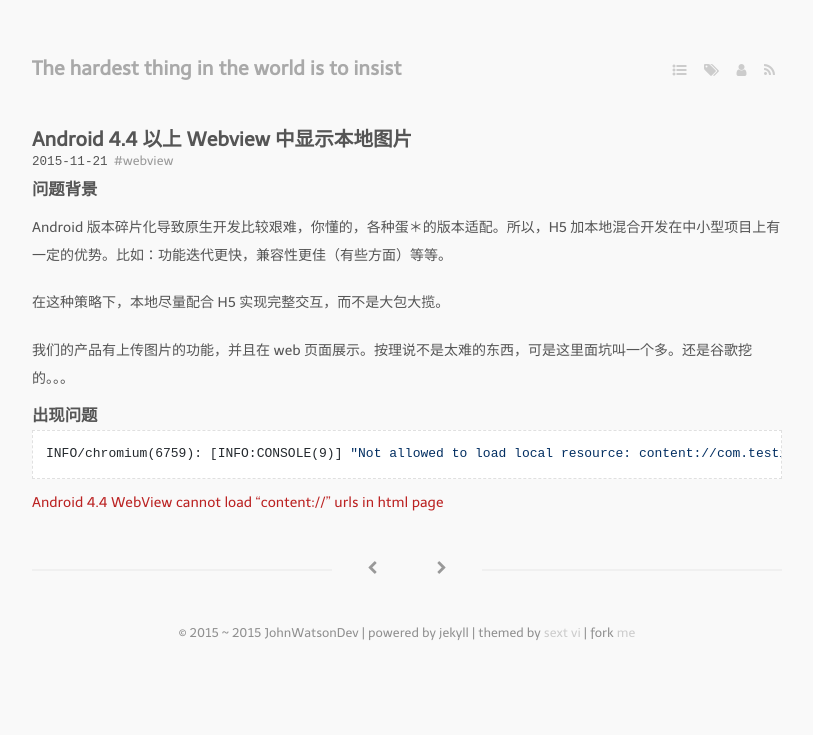
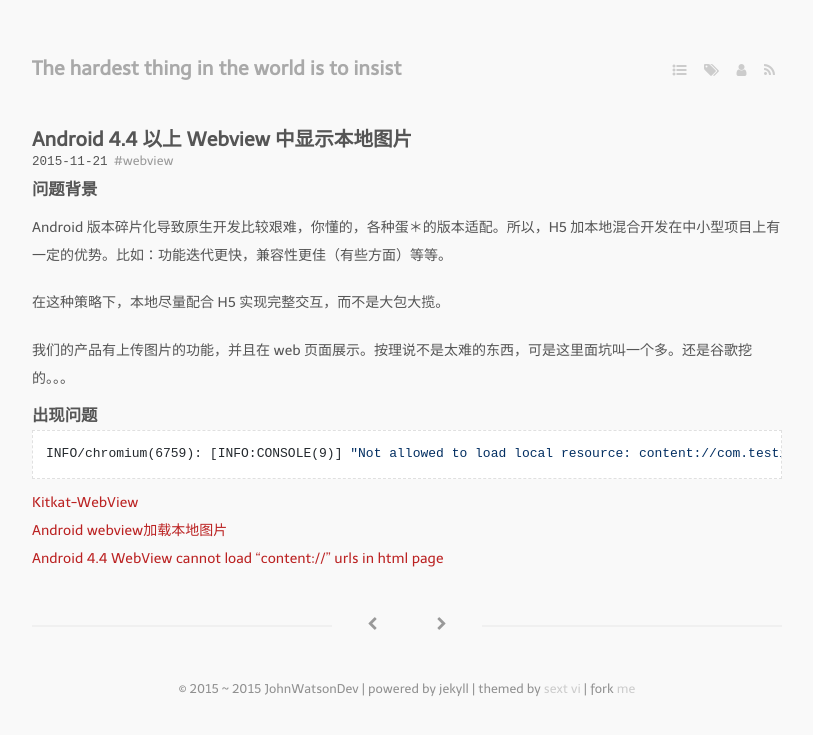
Before and after one commit to johnwatsondev/johnwatsondev.github.io, a Jekyll site: the page built from _posts/2015-11-21-show-local-file-in-webview-above-android-4.4.md, in a window 1280 px wide. Shown: the top 735 px of the page, without its empty margins (233-1046 px from the left). Built offline with Jekyll 4.4.1, drawn with Linux system fonts in a browser that asks for light colours; nearby versions of some CDN libraries; some web fonts are replaced; Markdown is read by kramdown in place of the engine named in the settings; comment, search, counter and statistics services are not loaded.

Commit message:
update post

````diff
--- a/_posts/2015-11-21-show-local-file-in-webview-above-android-4.4.md
+++ b/_posts/2015-11-21-show-local-file-in-webview-above-android-4.4.md
@@ -19,4 +19,6 @@ Android 版本碎片化导致原生开发比较艰难，你懂的，各种蛋＊
 INFO/chromium(6759): [INFO:CONSOLE(9)] "Not allowed to load local resource: content://com.testing.image/kitkat.png"
 ```
 
+[Kitkat-WebView](https://github.com/henrychuangtw/Kitkat-WebView)
+[Android webview加载本地图片](http://blog.csdn.net/candyguy242/article/details/16947445)
 [Android 4.4 WebView cannot load "content://" urls in html page](https://code.google.com/p/android/issues/detail?id=63033)
````
